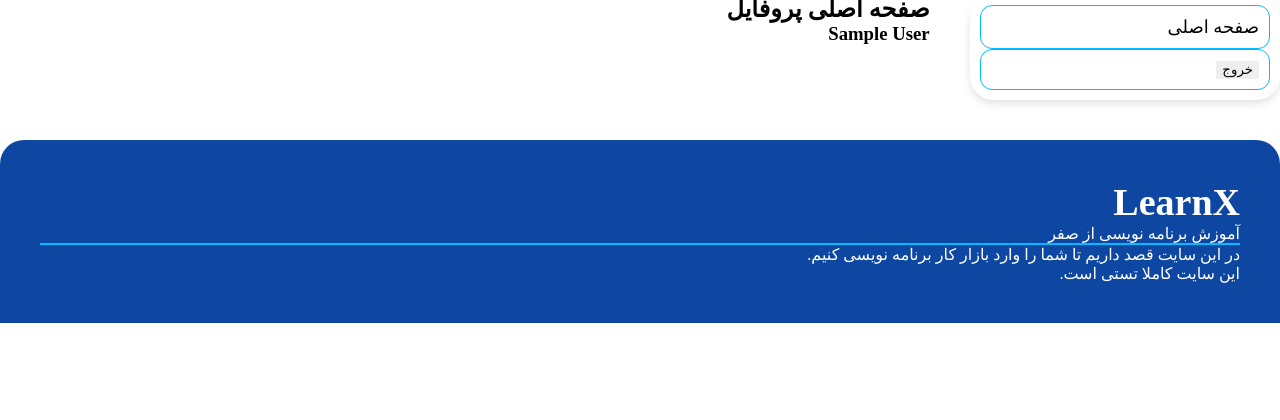
After one commit to amirhosin100/LearnX, a Django app: page /profile/ in a window 1280 px wide. The commit adds this page. Shown: the part 81-501 px from the top of the page. Run offline with Django 5.2, Linux system fonts and the light colour scheme; the visitor is signed in with stand-in values (Sample User, id 1); parts of the project's set-up code (start-up, migrations or seed data) failed here and were passed over; some web fonts are replaced.

Commit message:
simple profile

```diff
--- /dev/null
+++ b/user/static/css/base_profile.css
@@ -0,0 +1,30 @@
+.main_container {
+    display: flex;
+    gap: 40px;
+    justify-content: center;
+    width: 100%;
+}
+.sidebar {
+    width: 25%;
+    box-shadow: var(--shadow);
+    border-radius: 24px;
+    position: sticky;
+    top: 5px;
+    padding: 10px;
+}
+.sidebar .tool {
+    padding: 10px;
+    display: block;
+    border: 1px solid var(--light_blue);
+    border-radius: 12px;
+}
+.sidebar a h3 {
+    font-weight: normal;
+    font-size: 18px;
+}
+main{
+    width: 75%;
+}
+button{
+    cursor: pointer;
+}
--- a/user/templates/base/base.html
+++ b/user/templates/base/base.html
@@ -27,7 +27,7 @@
 
         <ul class="container_menu_login">
             {% if user.is_authenticated %}
-                {{ user.username }}
+                <li ><a href="{% url 'user:profile' %}">{{ user.username }}</a></li>
             {% else %}
                 <li class="login_button"><a href="{% url 'user:login' %}">ورود</a></li>
                 <li class="login_button"><a href="{% url 'user:register' %}">ثبت نام</a></li>
--- /dev/null
+++ b/user/templates/profile/main_profile_page.html
@@ -0,0 +1,8 @@
+{% extends "profile/profile_base.html" %}
+{% load static %}
+{% block title %}{{ block.super }}صفحه اصلی{% endblock %}
+
+{% block profile_content %}
+	<h2>صفحه اصلی پروفایل</h2>
+    <h3>{{ user.get_full_name }}</h3>
+{% endblock %}
--- /dev/null
+++ b/user/templates/profile/profile_base.html
@@ -0,0 +1,29 @@
+{% extends "base/base.html" %}
+{% block title %}پروفایل | {% endblock %}
+{% load static %}
+{% block head %}
+    {{ block.super }}
+	<link rel="stylesheet" type="text/css" href="{% static "css/base_profile.css" %}">
+{% endblock %}
+{% block sub_content %}
+	<div class="main_container">
+        <aside class="sidebar">
+            <div class="tool">
+                <a href="{% url "user:profile" %}">
+                    <h3>صفحه اصلی</h3>
+                </a>
+            </div>
+            <div class="tool">
+                <form method="post" action="{% url "user:logout" %}">
+                    {% csrf_token %}
+                    <button type="submit">خروج</button>
+                </form>
+            </div>
+
+
+        </aside>
+        <main>
+            {% block profile_content %}{% endblock %}
+        </main>
+    </div>
+{% endblock %}
--- a/user/urls.py
+++ b/user/urls.py
@@ -9,4 +9,5 @@
     path("login/",auth_views.LoginView.as_view(),name="login"),
     path("logout/",auth_views.LogoutView.as_view(),name="logout"),
     path("register/",views.register,name="register"),
+    path("profile/",views.profile,name="profile"),
 ]
--- a/user/views.py
+++ b/user/views.py
@@ -3,7 +3,7 @@
 from django.contrib.auth import login
 from .forms import *
 from learn.models import *
-
+from django.contrib.auth.decorators import login_required
 # Create your views here.
 
 def index(request):
@@ -27,3 +27,7 @@
 
     context = {"form":form}
     return render(request,"registration/register.html",context)
+
+@login_required
+def profile(request):
+    return render(request,"profile/main_profile_page.html")
```
